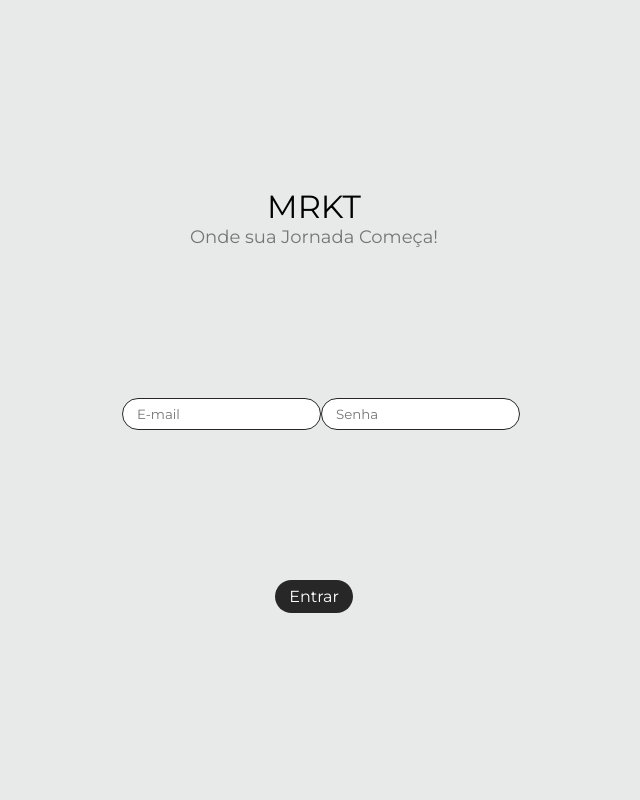
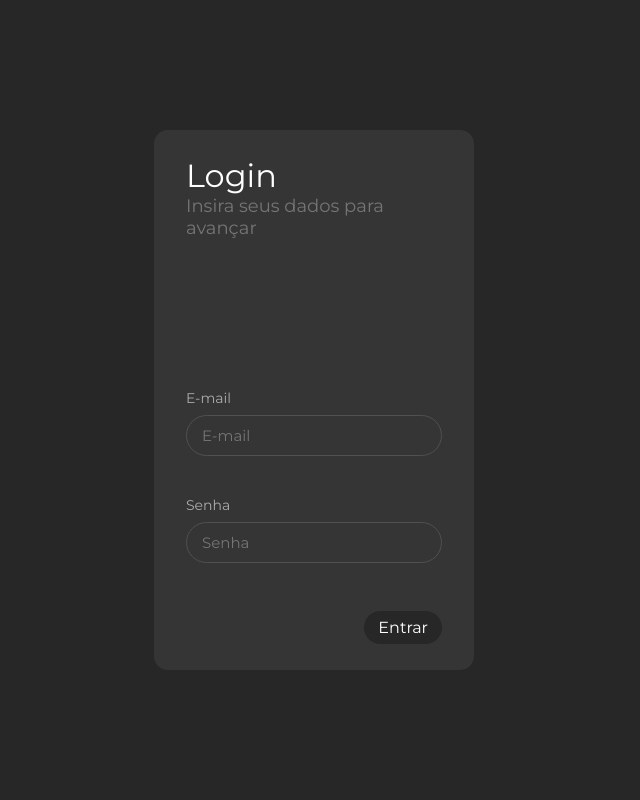
Before and after one commit to renanzanettio/ecommerce-skate, a PHP site: page /src/screens/login.php in a window 1280 px wide. Shown: the whole page, without its empty margins (326-966 px from the left). Run offline with PHP 8.4, Linux system fonts and the light colour scheme.

Commit message:
v1 - terminado

```diff
--- a/e-commerce/css/style.css
+++ b/e-commerce/css/style.css
@@ -10,6 +10,10 @@
 
 .displaynone {
   display: none;
+}
+
+img{
+  pointer-events: none
 }
 
 a {
@@ -163,7 +167,7 @@ body {
     flex-direction: row;
     padding: 0;
     height: 360px;
-    background-color: #c2c2c2;
+    background-color: #C2C2C2;
     overflow: hidden !important;
   }
 
@@ -314,8 +318,8 @@ body {
     flex-direction: row;
     justify-content: space-between;
     width: 85%;
-    margin-bottom: 10vw;
-    margin-top: 10vw;
+    margin-bottom: 4vw;
+    margin-top: 4vw;
   }
 
   .title-items-screen {
@@ -586,21 +590,40 @@ body {
   font-size: 20px;
 }
 
-.container-login{
+
+.wrapper-login{
   display: flex;
   width: 100%;
-  min-height: 100vh;
+  height: 100vh;
   align-items: center;
   justify-content: center;
   flex-direction: column;
   gap: 150px;
+  background-color: #272727;
+}
+
+.container-login{
+  padding-top: 150px;
+  padding-bottom: 150px;
+  display: flex;
+  width: 25%;
+  max-height: 30vh;
+  align-items: center;
+  justify-content: center;
+  flex-direction: column;
+  gap: 150px;
+  background-color: #353535;
+  border-radius: 14px;
 }
 
 .input-login{
-  padding: 7px 14px;
-  border: 1px solid #272727;
+  padding: 10px 15px;
+  border: 1px solid #505050;
   border-radius: 34px;
-
+  background-color: transparent;
+  font-size: 15px;
+  position: relative;
+  color: var(--white);
 }
 
 .button-login{
@@ -610,19 +633,36 @@ body {
   border: none;
   color: var(--white);
   font-size: 16px;
+  align-self: flex-end;
+  justify-self: end;
+  margin-right: 10%;
 }
 
-.row-input{
+.column-input{
   align-self: center;
   display: flex;
-  flex-direction: row;
-  width: 30%;
+  flex-direction: column;
+  width: 80%;
   min-height: 30%;
   justify-content: space-between;
+  gap: 40px;
+}
+
+.bundle-input-label{
+  display: flex;
+  flex-direction: column;
+  gap: 8px;
 }
 
 .title-login{
   font-size: 32px;
+  color: var(--white);
+
+}
+
+.input-label{
+  color: #ACACAC;
+  font-size: 14px;
 }
 
 .subtitle-login{
--- a/e-commerce/src/controller/php/processar_cart.php
+++ b/e-commerce/src/controller/php/processar_cart.php
@@ -14,7 +14,7 @@ if(!$_SESSION['qtdTotalCart']){
 
 function incrementarQuantidade($id_produto) {
     if (isset($_COOKIE['carrinho'])) {
-        $carrinho = json_decode($_COOKIE['carrinho'], true); // Decodifica o carrinho salvo
+        $carrinho = json_decode($_COOKIE['carrinho'], true);
     } else {
         $carrinho = [];
     }
--- a/e-commerce/src/controller/php/remove_cart.php
+++ b/e-commerce/src/controller/php/remove_cart.php
@@ -15,7 +15,7 @@ function salvarCarrinhoNoCookie($carrinho) {
 
 function incrementarQuantidade($id_produto) {
     if (isset($_COOKIE['carrinho'])) {
-        $carrinho = json_decode($_COOKIE['carrinho'], true); // Decodifica o carrinho salvo
+        $carrinho = json_decode($_COOKIE['carrinho'], true);
     } else {
         header("Location: ../../screens/cart.php");
     }
--- a/e-commerce/src/screens/cart.php
+++ b/e-commerce/src/screens/cart.php
@@ -153,6 +153,8 @@ include('../controller/php/query_produto.php');
                     echo "Seu carrinho está vazio!";
                 }
 
+
+
                 ?>
 
 
--- a/e-commerce/src/screens/home.php
+++ b/e-commerce/src/screens/home.php
@@ -156,7 +156,7 @@ if(isset($_SESSION['filtro'])){
         <div class="conteudo-home-screen container-fluid">
 
             <div class="txt-home-screen">
-                <label class="title-home-screen">Onde sua Jornada Começa</label>
+                <label class="title-home-screen">Onde sua Jornada Começa!</label>
                 <label class="subtitle-home-screen"> Para quem faz das ruas seu palco e das manobras seu estilo</label>
             </div>
 
--- a/e-commerce/src/screens/login.php
+++ b/e-commerce/src/screens/login.php
@@ -55,19 +55,31 @@ if (!empty($_POST)) {
 
     <form action="" method="POST">
 
+        <div class="wrapper-login">
             <div class="container-login">
 
-            <div style="display:flex; align-items:center; flex-direction:column;">
-                <div class="title-login">MRKT</div>
-                <div class="subtitle-login">Onde sua Jornada Começa!</div>
+                <div style="display:flex; align-items:start; flex-direction:column;width:80%">
+                    <div class="title-login">Login</div>
+                    <div class="subtitle-login">Insira seus dados para avançar</div>
                 </div>
 
-            <div class="row-input">
+                <div class="column-input">
+                    <div class="bundle-input-label">
+                        <label for="email" class="input-label">E-mail</label>
                         <input type="text" placeholder="E-mail" name="email" class="input-login">
+                    </div>
+
+                    <div class="bundle-input-label">
+                        <label for="senha" class="input-label">Senha</label>
                         <input type="password" placeholder="Senha" name="senha" class="input-login">
+                    </div>
+
                 </div>
                 <input type="submit" class="button-login" value="Entrar">
             </div>
+        </div>
+
+
 
 
 
```
Lines whose indentation alone changed are shown as unchanged.
